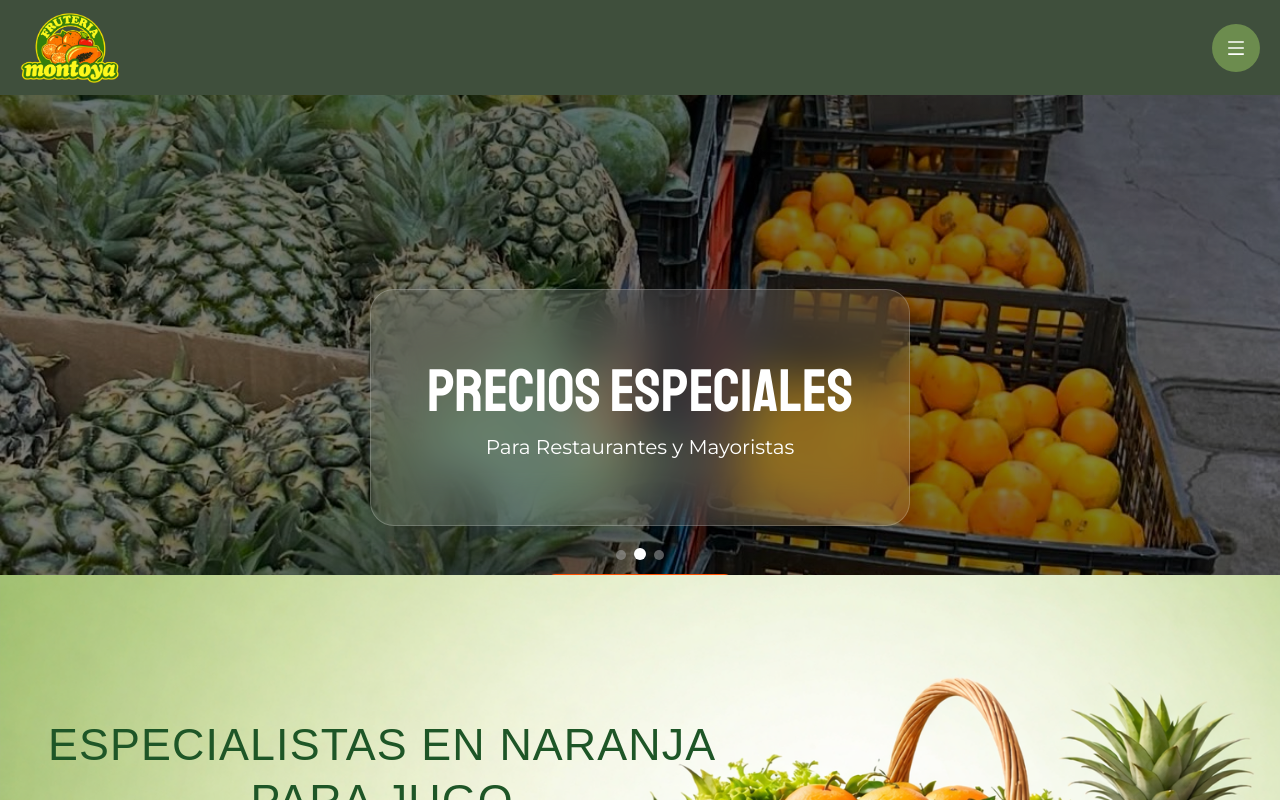
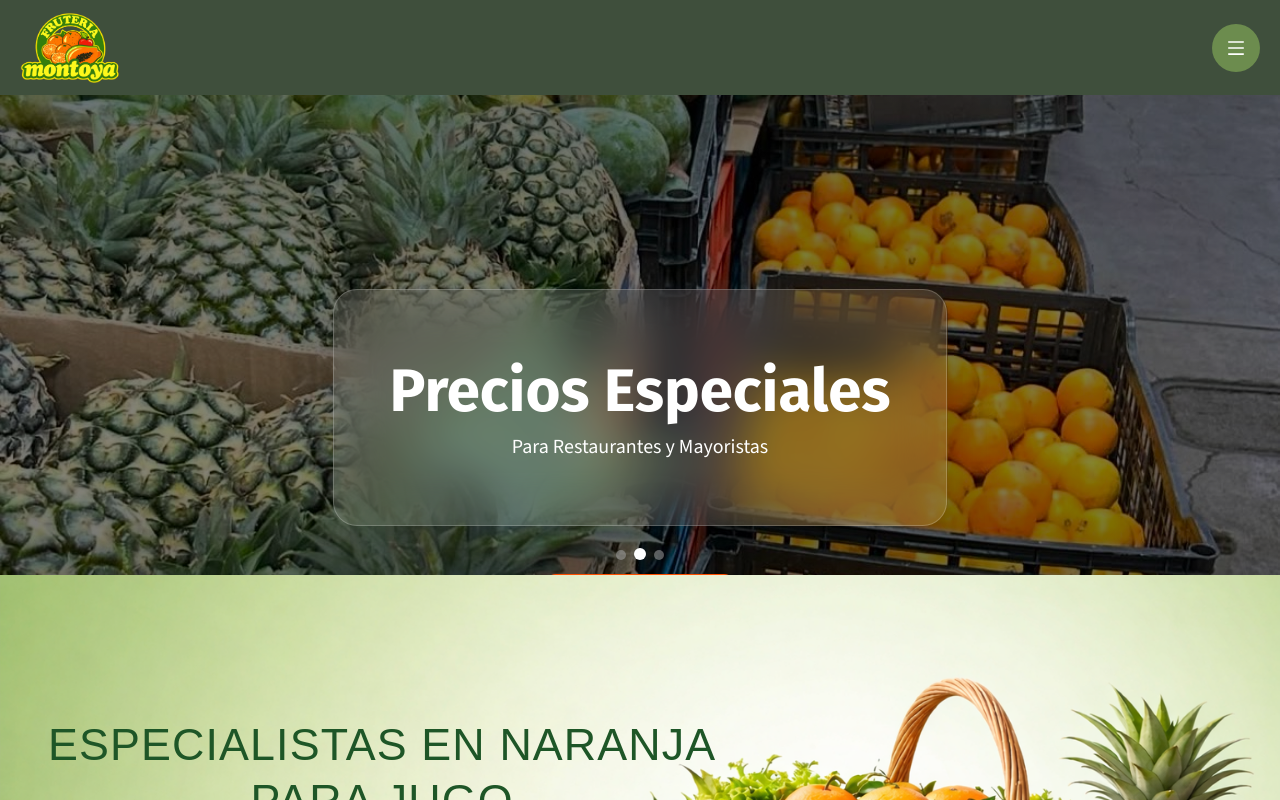
Before and after one commit to lilcroissant5/fruteria-montoya, a Next.js app: page / in a window 1280 px wide. Shown: the top 800 px of the page. Built offline with nearby package versions, Linux system fonts and the light colour scheme; a web font is replaced by a local one.

Commit message:
c hanged font

```diff
--- a/app/components/HeroCarousel.tsx
+++ b/app/components/HeroCarousel.tsx
@@ -3,19 +3,19 @@
 import Image from "next/image";
 import { Swiper, SwiperSlide } from "swiper/react";
 import { Navigation, Pagination, Autoplay } from "swiper/modules";
-import { Staatliches } from "next/font/google";
-import { Montserrat } from "next/font/google";
+import { Fira_Sans } from "next/font/google";
+import { Source_Sans_3 } from "next/font/google";
 import { MapPinIcon } from '@heroicons/react/24/solid'
 import "swiper/css";
 import "swiper/css/navigation";
 import "swiper/css/pagination";
-const boldonse = Staatliches({
+const boldonse = Fira_Sans({
   subsets: ["latin"],
-  weight: ["400"],
+  weight: ["700"],
   display: "swap",
 });
 
-const monserrat = Montserrat({
+const monserrat = Source_Sans_3({
   subsets: ["latin"],
   weight: ["400"],
   display: "swap",
```
